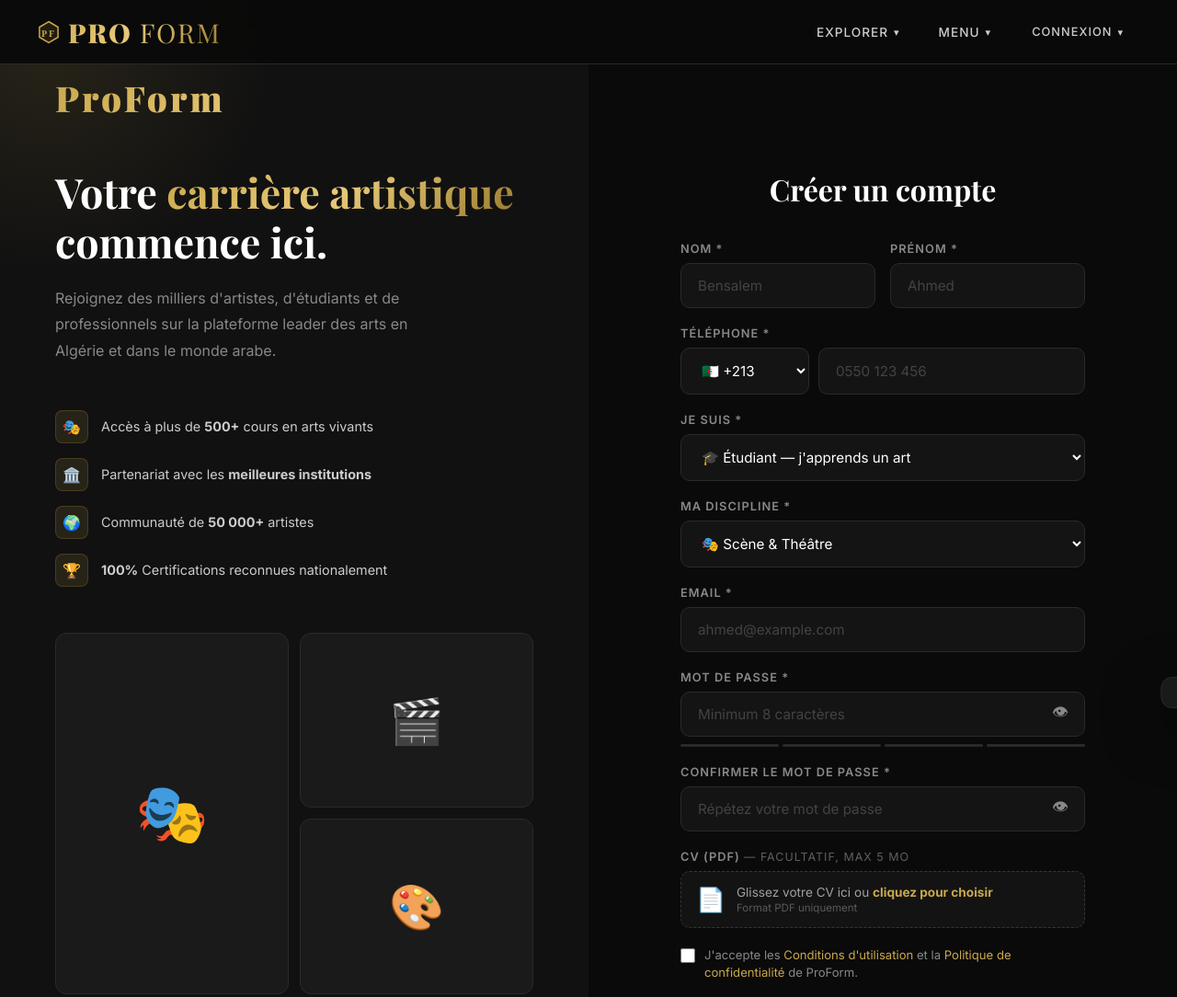
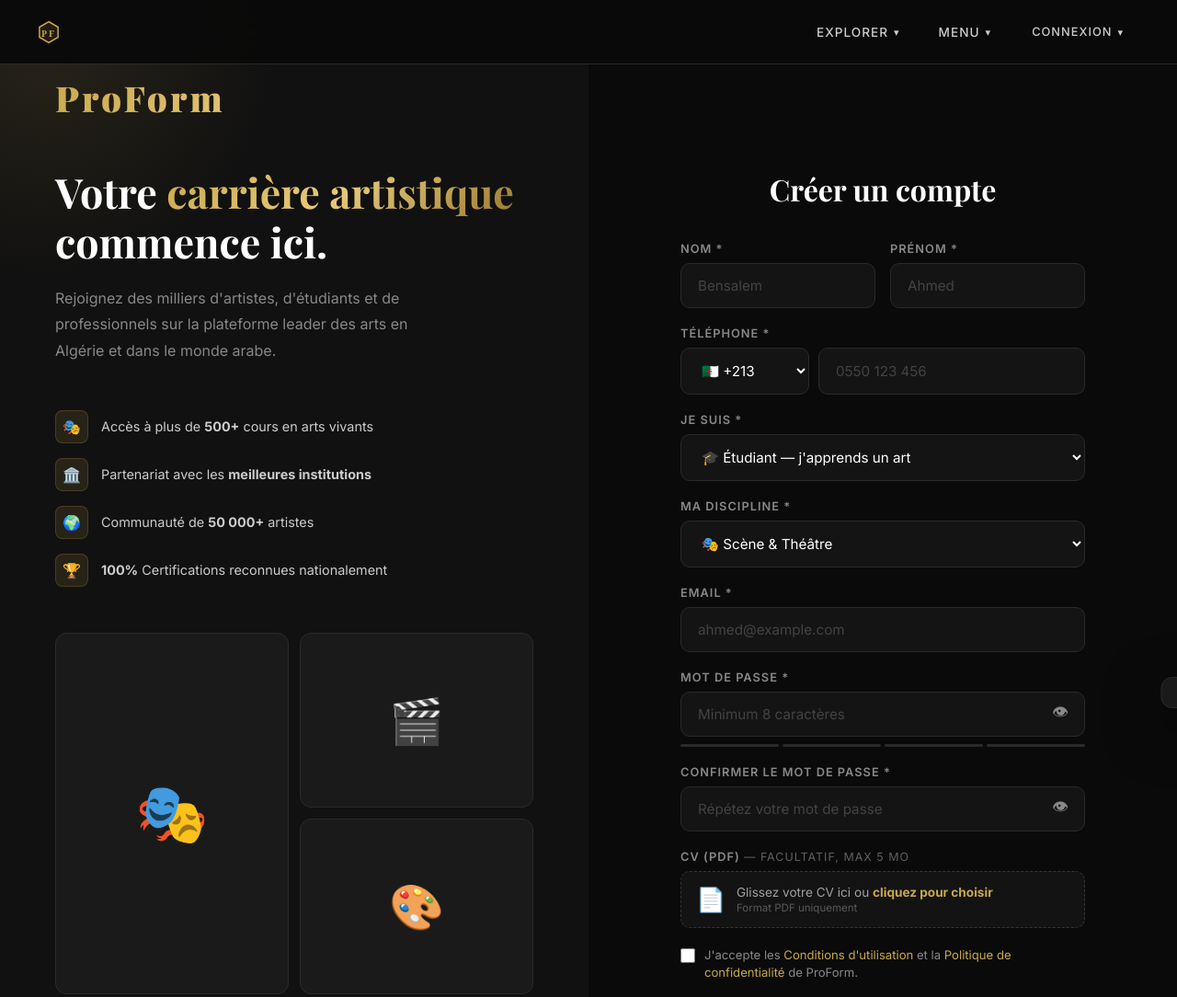
Before and after one commit to kikiben22/proform, a plain HTML site: page index.html in a window 1280 px wide. Shown: the top 1084 px of the page at 92% size. Drawn offline with nearby package versions, Linux system fonts and the light colour scheme; no server answers.

Commit message:
Retirer le texte "PROFORM" du logo de la navbar sur index.html
Garde uniquement l'icône (badge PF) dans la navbar.

```diff
--- a/index.html
+++ b/index.html
@@ -230,7 +230,7 @@
 
 <!-- ======== NAVBAR ======== -->
 <nav class="navbar">
-  <a href="index.html" class="nav-logo"><svg width="26" height="26" viewBox="0 0 26 26" xmlns="http://www.w3.org/2000/svg" style="flex-shrink:0"><polygon points="13,1.5 23.1,7.5 23.1,18.5 13,24.5 2.9,18.5 2.9,7.5" fill="rgba(201,168,76,0.12)" stroke="#C9A84C" stroke-width="1.5"/><text x="13" y="17.5" text-anchor="middle" font-size="9.5" font-weight="900" fill="#C9A84C" font-family="Georgia,serif">PF</text></svg> PRO<span>FORM</span></a>
+  <a href="index.html" class="nav-logo"><svg width="26" height="26" viewBox="0 0 26 26" xmlns="http://www.w3.org/2000/svg" style="flex-shrink:0"><polygon points="13,1.5 23.1,7.5 23.1,18.5 13,24.5 2.9,18.5 2.9,7.5" fill="rgba(201,168,76,0.12)" stroke="#C9A84C" stroke-width="1.5"/><text x="13" y="17.5" text-anchor="middle" font-size="9.5" font-weight="900" fill="#C9A84C" font-family="Georgia,serif">PF</text></svg></a>
   <ul class="nav-menu">
     <li>
       <button>Explorer <span class="arrow">▾</span></button>
```
